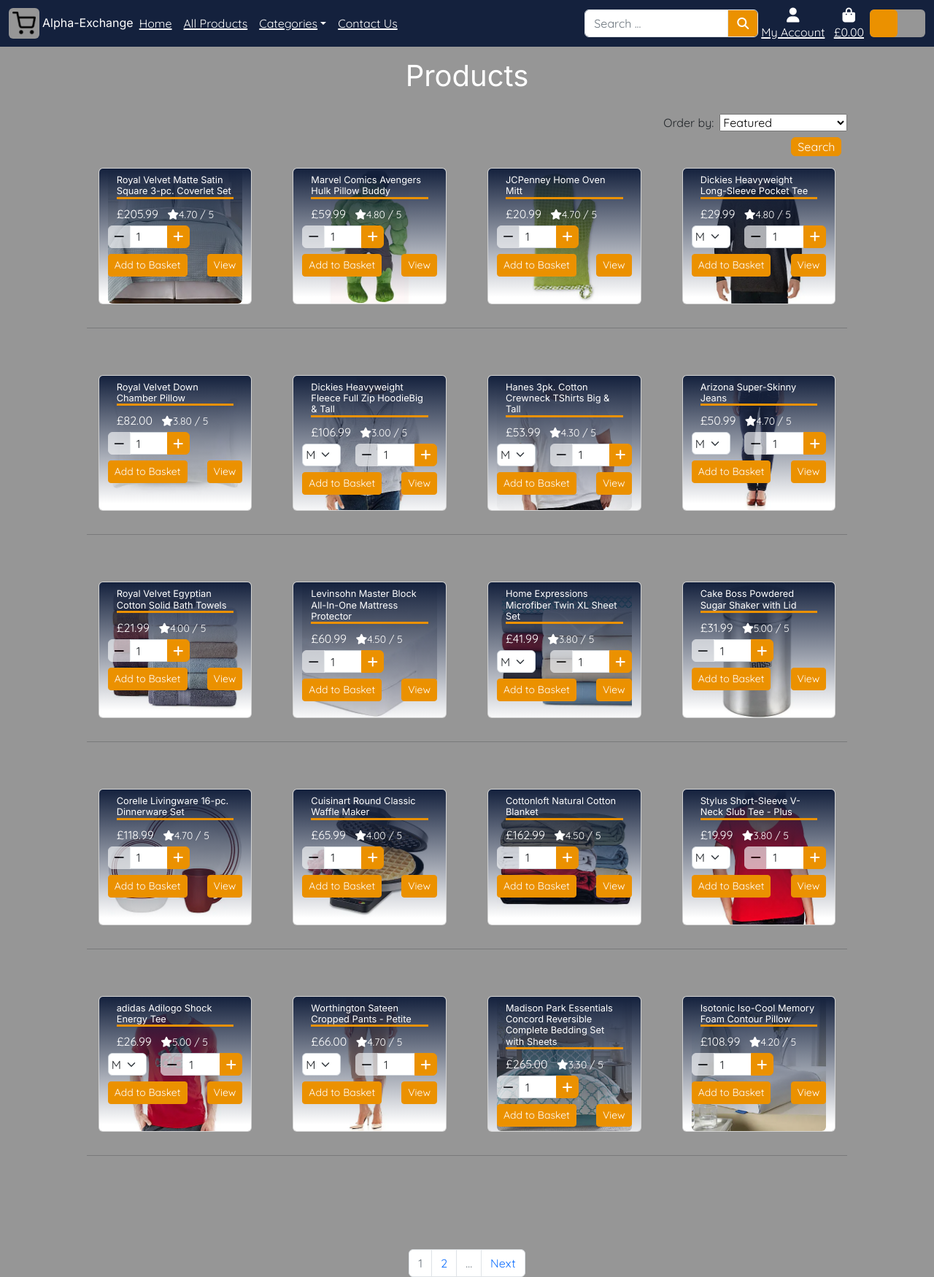
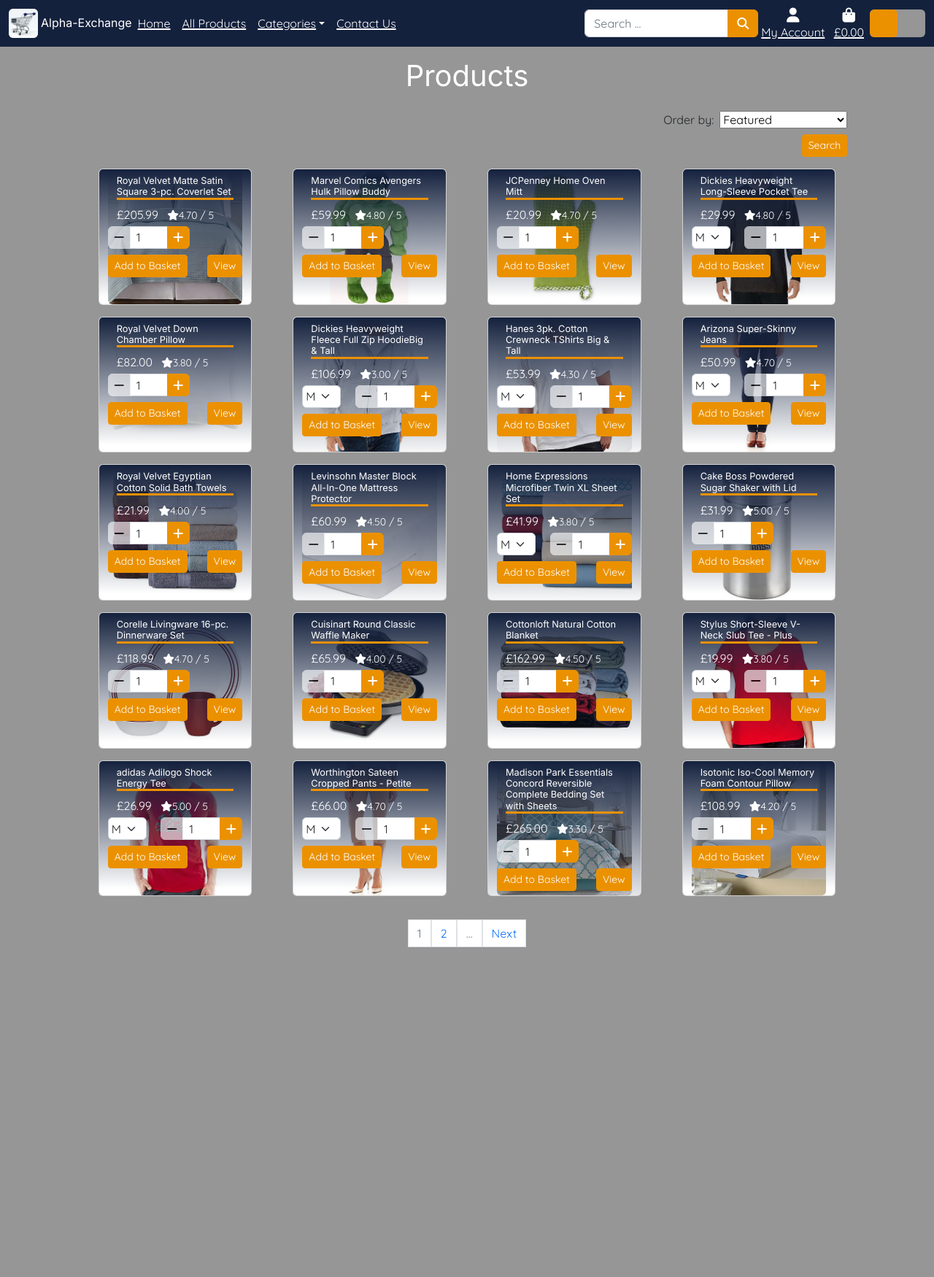
Before and after one commit to Code-Institute-Submissions/CI_PP5_Alpha_Exchange, a Django app: page /products/ in a window 1280 px wide. Shown: the whole page at 73% size. After the commit the page ends 1298 px from the top, so only its background shows below. Run offline with Django 3.2, Linux system fonts and the light colour scheme; data comes from the database, SQL or seed files in the repository; some libraries are stand-ins or nearby versions.

Commit message:
switched to new favicon, reduced bootstrap dependance for performance score

```diff
--- a/products/static/products/css/products.css
+++ b/products/static/products/css/products.css
@@ -37,11 +37,6 @@
 .product-rule {
     border: solid;
     border-color: var(--accent-color);
-}
-
-.category-titles {
-    text-decoration: none;
-    color: var(--font-color) !important;
 }
 
 .img-fluid {
--- a/products/templates/products/product_list.html
+++ b/products/templates/products/product_list.html
@@ -9,41 +9,36 @@
 {% block content %}
     <div class="container-fluid">
         <div class="row">
-            <div class="col text-center my-3">
-                <h1 class="display-6">Products</h1>
-                {% for c in current_categories %}
-                    <a class="text-decoration-none" href="{% url 'all_products' %}?category={{ c.name }}">
-                        <span class="btn btn-large btn-light mt-2">{{ c.friendly_name }}</span>
-                    </a>
-                {% endfor %}
+            <div class="col title">
+                <h1>Products</h1>
             </div>
         </div>
         <div class="row justify-content-center">
             <div class="col-10">
-                <div class="row mt-1 mb-2">
-                    <form class = "w-100">
-                        <div class="d-flex justify-content-end align-items-end">
+                <div class="row">
+                    <form>
+                        <div class="d-flex justify-content-end">
                             {{ filter.form.price__iexact.as_hidden}}
                             {{ filter.form.name__iexact.as_hidden}}
                             {{ filter.form.rating__iexact.as_hidden}}
                             <label for="id_ordering" class="d-none d-sm-block me-2">Order by:</label>
-                            <input type="hidden" name = "q" value = "{{request.GET.q }}">
+                            <input type="hidden" name="q" value="{{request.GET.q }}">
                             {{ filter.form.ordering }}
                         </div>
-                        <div class="d-flex justify-content-end align-items-end mt-2">
-                            <button type="submit" class="btn btn-primary px-2 py-0 mx-2">Search</button>
+                        <div class="d-flex justify-content-end">
+                            <button type="submit" class="btn btn-light btn-sm mt-2">Search</button>
                         </div>
                     </form>
                 </div>
                 <div class="row my-3 justify-content-center">
                     {% for product in object_list %}
                         <div class="col-sm-8 col-md-6 col-lg-6 col-xl-3 mb-3">
-                            <div class="row card h-100 mx-3 my-auto">
+                            <div class="row card mx-3">
                                 <div class="card-image">
                                     {% if product.image %}
-                                        <img class="card-img-top img-fluid" src="{{ product.image.url }}" alt="{{ product.name }}">
+                                        <img class="img-fluid" src="{{ product.image.url }}" alt="{{ product.name }}">
                                     {% else %}
-                                        <img class="card-img-top img-fluid" src="{{ MEDIA_URL }}noimage.webp" alt="{{ product.name }}">
+                                        <img class="img-fluid" src="{{ MEDIA_URL }}noimage.webp" alt="{{ product.name }}">
                                     {% endif %}
                                 </div>
                                 <!-- Product Card -->
@@ -111,56 +106,41 @@
                                 </div>
                             </div>
                         </div>
-                        {% if forloop.counter|divisibleby:1 %}
-                            <div class="col-12 d-sm-none mb-5">
-                                <hr>
-                            </div>
-                        {% endif %}
-                        {% if forloop.counter|divisibleby:2 %}
-                            <div class="col-12 d-none d-sm-block d-md-block d-lg-none mb-5">
-                                <hr>
-                            </div>
-                        {% endif %}
-                        {% if forloop.counter|divisibleby:4 %}
-                            <div class="col-12 d-none d-xl-block mb-5">
-                                <hr>
-                            </div>
-                        {% endif %}
                     {% endfor %}
                 </div>
             </div>
         </div>
         <!-- Product Pagination -->
         {% if is_paginated %}
-            <div class="my-5">
+            <div>
                 <ul class="pagination justify-content-center">
                     {% if page_obj.has_previous %}
-                        <li class="page-item">
+                        <li>
                             <a class="page-link" href="?{% param_replace page=page_obj.previous_page_number %}">Previous</a>
                         </li>
                     {% endif %}
 
                     {% if page_obj.number|add:'-1' > 1 %}
-                        <li class="page-item disabled"><a class="page-link">&hellip;</a></li>
+                        <li class="disabled"><a class="page-link">&hellip;</a></li>
                     {% endif %}
 
                     {% for i in page_obj.paginator.page_range %}
                         {% if page_obj.number == i %}
-                            <li class="active page-item disabled"><a class="page-link" href="#">{{ i }}</a></li>
+                            <li class="active disabled"><a class="page-link" href="#">{{ i }}</a></li>
                         {% elif i > page_obj.number|add:'-2' and i < page_obj.number|add:'2' %}
-                            <li class="page-item">
+                            <li>
                                 <a class="page-link" href="?{% param_replace page=i %}">{{ i }}</a>
                             </li>
                         {% endif %}
                     {% endfor %}
 
                     {% if page_obj.paginator.num_pages > page_obj.number|add:'1' %}
-                        <li class="page-item disabled"><a class="page-link" href="#">&hellip;</a></li>
+                        <li class="disabled"><a class="page-link" href="#">&hellip;</a></li>
                     {% endif %}
 
                     {% if page_obj.has_next %}
                         {% if page_obj.next_page_number != paginator.num_pages %}
-                            <li class="page-item">
+                            <li>
                                 <a class="page-link" href="?{% param_replace page=page_obj.next_page_number %}">Next</a>
                             </li>
                         {% endif %}
--- a/static/css/base.css
+++ b/static/css/base.css
@@ -14,6 +14,15 @@ body {
     background-image: url('/media/shopping-cart.webp') !important;
     background-size: cover;
     min-width: -webkit-fill-available;
+}
+
+.title {
+    text-align: center!important;
+    margin-top: 1rem!important;
+    margin-bottom: 1rem!important;
+    font-size: calc(1.375rem + 1.5vw);
+    font-weight: 300;
+    line-height: 1.2;
 }
 
 /* from Bulma/ Boutique Ado */
@@ -54,14 +63,21 @@ p, th, .icon {
 }
 
 /* Header Styles */
-.bg-light {
+.navbar {
     background-color: var(--menu-color) !important;
 }
 
 .navbar-brand {
     background-color: var(--background-color);
     border-radius: 6px;
-    padding: 5px;
+    padding: 0;
+    height: 40px;
+}
+
+.navbar-brand .nav-link, .nav-link img {
+    height: inherit;
+    width: inherit;
+    border-radius: 6px;
 }
 
 .nav-link {
@@ -79,6 +95,11 @@ p, th, .icon {
 
 .navbar-toggler-icon {
     background-image: var(--toggler)
+}
+
+.logo {
+    font-size: 1rem!important;
+    margin: 0 !important;
 }
 
 .navbar-toggler {
--- a/templates/base.html
+++ b/templates/base.html
@@ -7,17 +7,20 @@
     <meta charset="utf-8">
     <meta name="viewport" content="width=device-width, initial-scale=1">
     <meta http-equiv="X-UA-Compatible" content="ie=edge">
-    <meta name="Description" content="An Commerce website selling clothing and accessories">
-    {% endblock %}
-
-    {% block extra_meta %}
+    <meta name="theme-color" content="#568cff"/>
+    <meta name="Description" content="A Ecommerce website selling clothing and accessories">
+    <meta name="author" content="Benjamin Draper">
+    <meta name="keywords" content="Ecommerce, clothing, shopping, online, gift ideas, {% for category in categories_list %}{{ category.friendly_name }}, {% endfor%}">
     {% endblock %}
 
     {% block css %}
     <!-- Bootstrap CSS -->
     <link href="https://cdn.jsdelivr.net/npm/bootstrap@5.2.2/dist/css/bootstrap.min.css" rel="stylesheet" integrity="sha384-Zenh87qX5JnK2Jl0vWa8Ck2rdkQ2Bzep5IDxbcnCeuOxjzrPF/et3URy9Bv1WTRi" crossorigin="anonymous">
     <link rel="stylesheet" type="text/css" href="{% static 'css/base.css' %}">
-    <link rel="shortcut icon" href="/media/favicon.ico">
+    <link rel="apple-touch-icon" sizes="180x180" href="/apple-touch-icon.png">
+    <link rel="icon" type="image/png" sizes="32x32" href="{% static 'img/favicon_io/favicon-32x32.png' %}">
+    <link rel="icon" type="image/png" sizes="16x16" href="{% static 'img/favicon_io/favicon-16x16.png' %}">
+    <link rel="manifest" href="{% static 'img/favicon_io/site.webmanifest' %}">
     {% endblock %}
 
     {% block extra_css %}
@@ -41,20 +44,20 @@
 <body>
     <header class="container-fluid sticky-top">
         <div class="row">
-            <nav class="navbar navbar-expand-lg bg-light">
+            <nav class="navbar navbar-expand-lg">
                 <div class="container-fluid list-inline-item">
                     <div class="navbar-brand order-first me-1">
                         <a class="nav-link" aria-current="page" href="{% url 'home' %}">
-                            <img src="/media/favicon-32x32.webp" alt="Website Branding">
+                            <img src="{% static 'img/favicon_io/android-chrome-192x192.png' %}" alt="Website Branding">
                         </a>
                     </div>
-                    <h1 class="logo fs-6 m-0">Alpha-Exchange</h1>
+                    <h1 class="logo">Alpha-Exchange</h1>
                     <button class="navbar-toggler order-last" type="button" data-bs-toggle="collapse" data-bs-target="#navbarTogglerDemo01" aria-controls="navbarTogglerDemo01" aria-expanded="false" aria-label="Toggle navigation">
                       <span class="navbar-toggler-icon"></span>
                     </button>
                     <div class="collapse navbar-collapse justify-content-between" id="navbarTogglerDemo01">
                         <!-- Navigation Links -->
-                        <ul class="navbar-nav mb-2 mb-lg-0">
+                        <ul class="navbar-nav">
                             <li class="nav-item">
                                 <a class="nav-link" aria-current="page" href="{% url 'home' %}">Home</a>
                             </li>
@@ -81,15 +84,15 @@
                                 <a class="nav-link" aria-current="page" href="">Contact Us</a>
                             </li>
                         </ul>
-                        <div class="col-12 col-lg-4 py-1 py-lg-0 me-1 d-flex justify-content-end">
+                        <div class="col-auto me-1 d-flex justify-content-end">
                             <!-- Search box form -->
-                            <form method="GET" action="{% url 'search_products' %}" class="d-flex py-1">
+                            <form method="GET" action="{% url 'search_products' %}" class="py-1">
                                 {% csrf_token %}
-                                <div class="input-group w-100" id="search">
+                                <div class="input-group" id="search">
                                     <label class="sr-only" for="search_box">search</label>
-                                    <input class="form-control border border-black" type="text" name="q" id="search_box" placeholder="Search ...">
+                                    <input class="form-control" type="text" name="q" id="search_box" placeholder="Search ...">
                                     <div>
-                                        <button class="form-control btn btn-black border border-black" type="submit">
+                                        <button class="btn btn-light" type="submit">
                                             <p class="sr-only">search</p>
                                             <i class="fas fa-search"></i>
                                         </button>
@@ -108,7 +111,7 @@
                                 </div>
                             </a>
                             <!-- User dropdown -->
-                            <ul class="dropdown-menu border-0">
+                            <ul class="dropdown-menu">
                                 {% if request.user.is_authenticated %}
                                     {% if request.user.is_superuser %}
                                         <li><a href="" class="dropdown-item">Create New Product</a></li>
@@ -139,7 +142,7 @@
                         </li>
                     </ul>
                     <!-- Theme switch toggle -->
-                    <input id="theme"  type="checkbox" name="theme" class="mx-3">
+                    <input id="theme"  type="checkbox" name="theme">
                     <label for="theme" class="switch">Theme Switch
                         <span>
                             <span class="slider"></span>
@@ -158,8 +161,8 @@
     {% endblock %}
 
     {% block postloadjs %}
+        <!-- Theme switch script -->
+        <script src="{% static 'js/theme.js' %}"></script>
     {% endblock %}
-<!-- Theme switch script -->
-<script src="{% static 'js/theme.js' %}"></script>
 </body>
 </html>
```
Also changed, not shown: products/templates/products/categories.html (+5 -5 lines), products/templates/products/category.html (+20 -35 lines), README.md, media/favicon-32x32.webp (deleted), media/favicon.ico (deleted), static/img/favicon_io/android-chrome-192x192.png (added), static/img/favicon_io/android-chrome-512x512.png (added), static/img/favicon_io/apple-touch-icon.png (added), static/img/favicon_io/favicon-16x16.png (added), static/img/favicon_io/favicon-32x32.png (added), static/img/favicon_io/favicon.ico (added), static/img/favicon_io/site.webmanifest (added).
